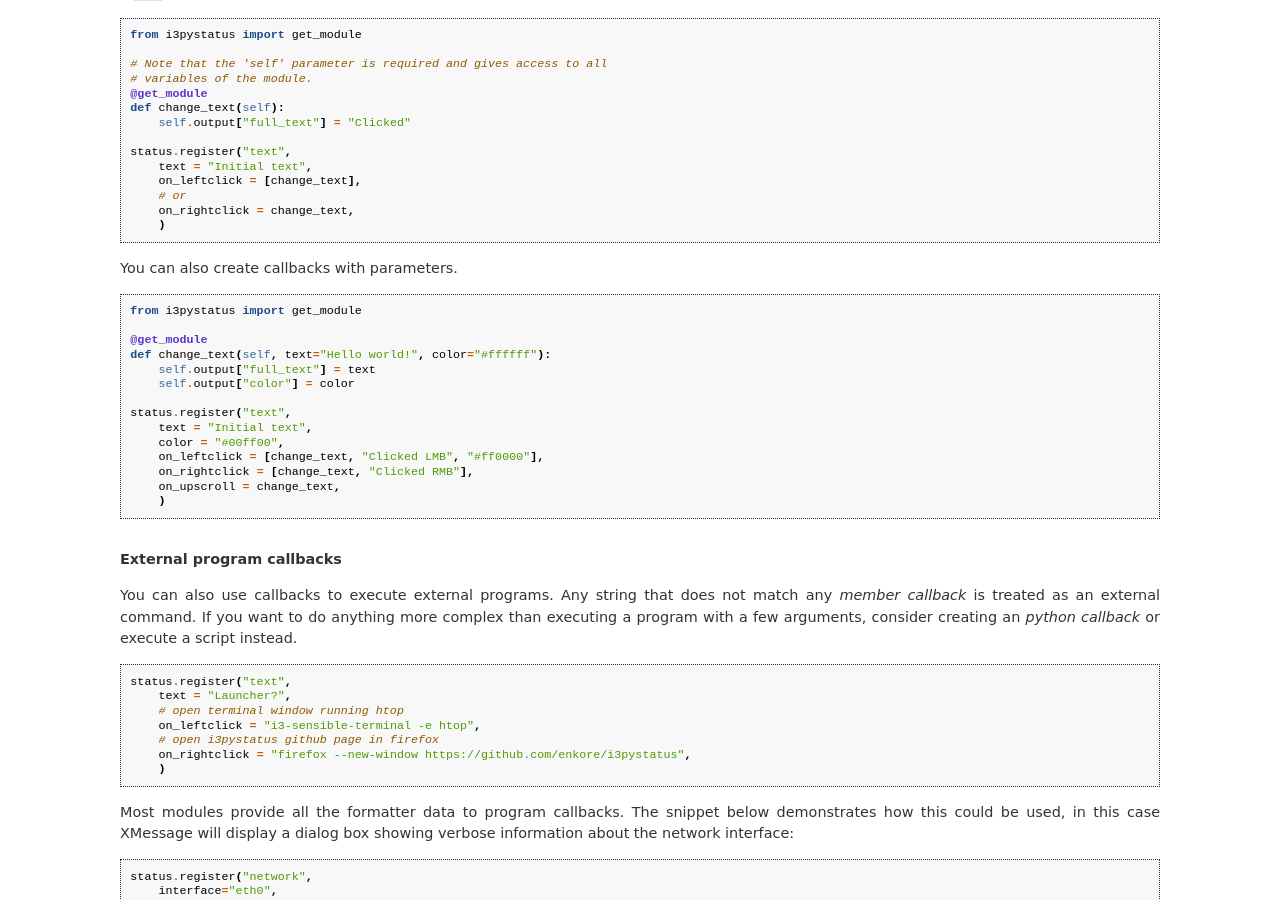
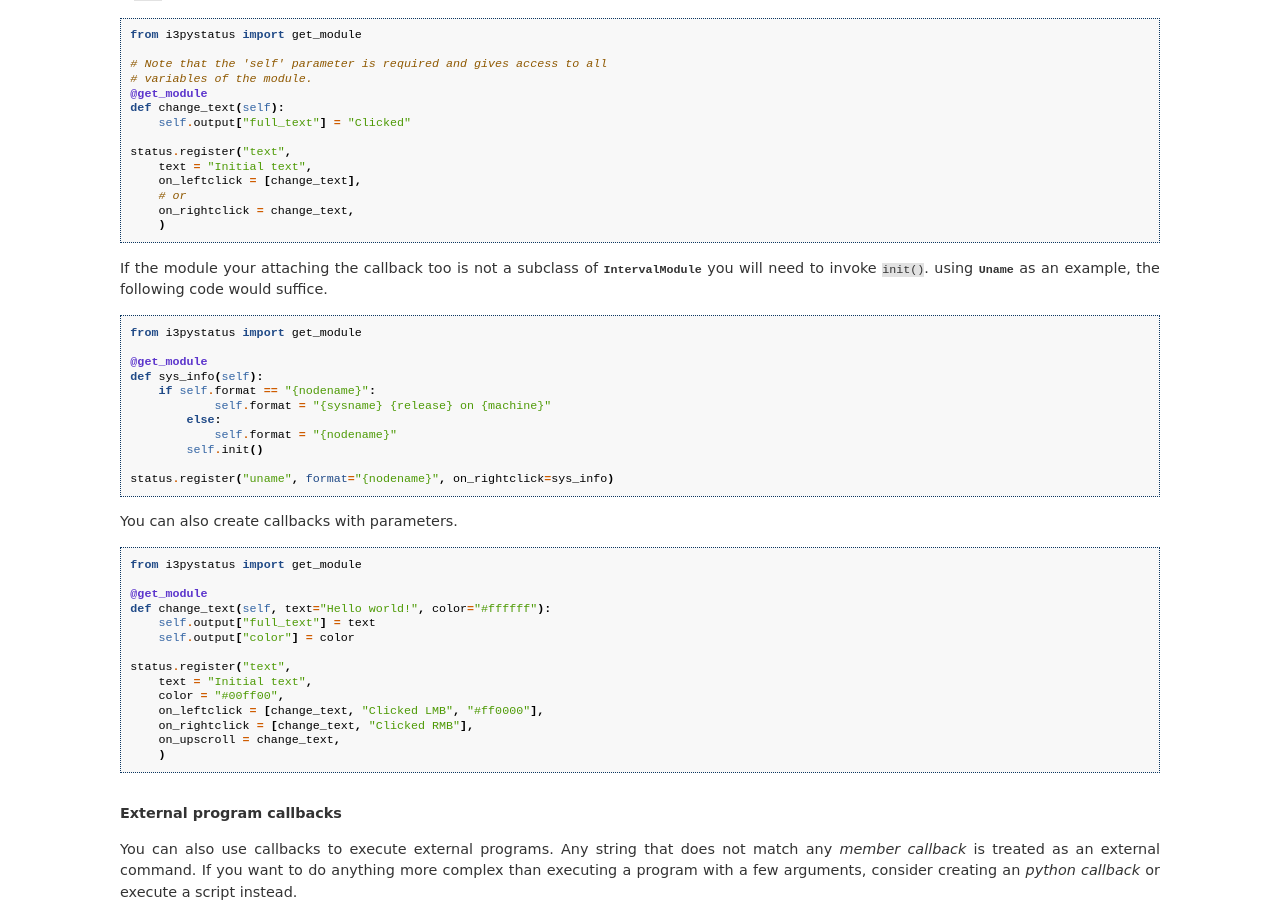
Before and after one commit to enkore/i3pystatus, a Sphinx documentation site: the page built from docs/configuration.rst, in a window 1280 px wide and 900 px high, scrolled down 4784 px. Built offline with Sphinx 7.4.7, drawn with Linux system fonts in a browser that asks for light colours.

Commit message:
update docs (#699)

```diff
--- a/docs/configuration.rst
+++ b/docs/configuration.rst
@@ -358,6 +358,24 @@ If ``self`` is needed to access the calling module, the
         on_rightclick = change_text,
         )
 
+If the module your attaching the callback too is not a subclass of
+:py:class:`.IntervalModule` you will need to invoke ``init()``.
+using :py:class:`.Uname` as an example, the following code would suffice.
+
+.. code:: python
+
+    from i3pystatus import get_module
+
+    @get_module
+    def sys_info(self):
+        if self.format == "{nodename}":
+                self.format = "{sysname} {release} on {machine}"
+            else:
+                self.format = "{nodename}"
+            self.init()
+
+    status.register("uname", format="{nodename}", on_rightclick=sys_info)
+
 You can also create callbacks with parameters.
 
 .. code:: python
```
